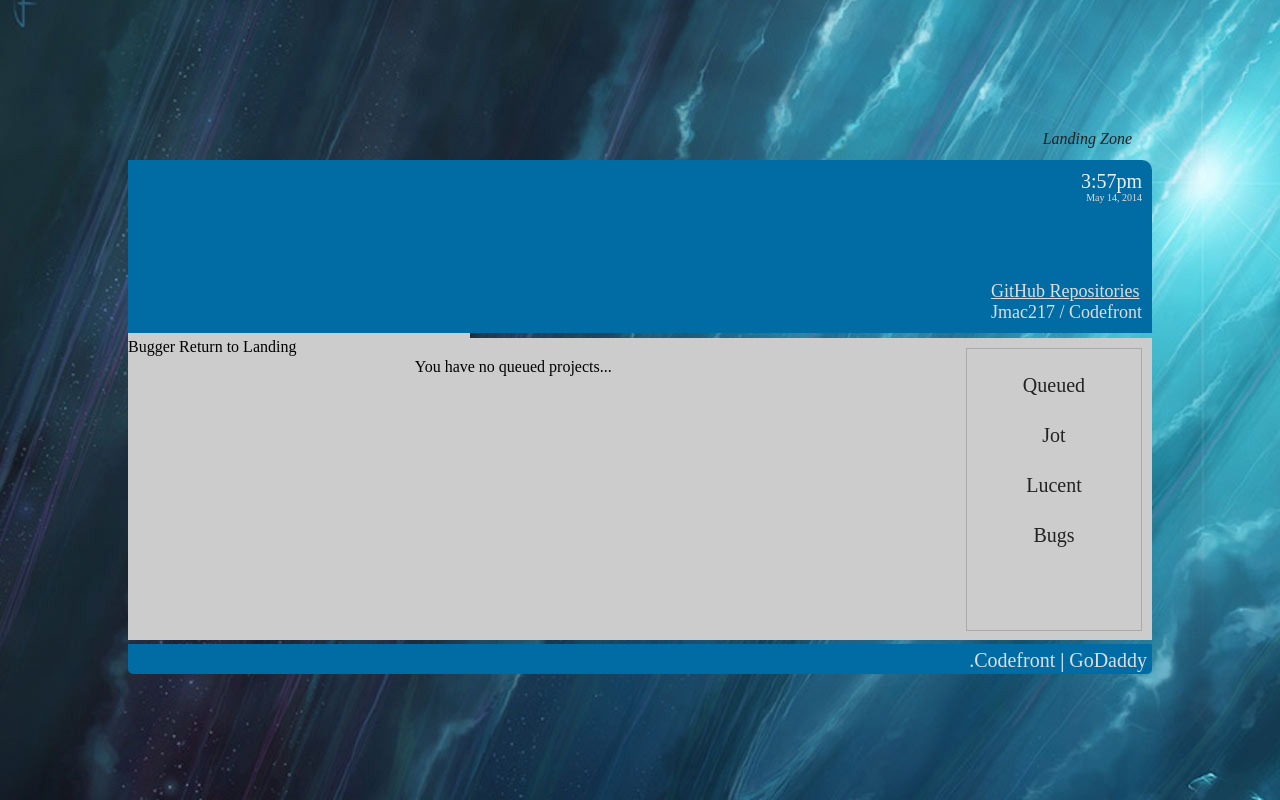
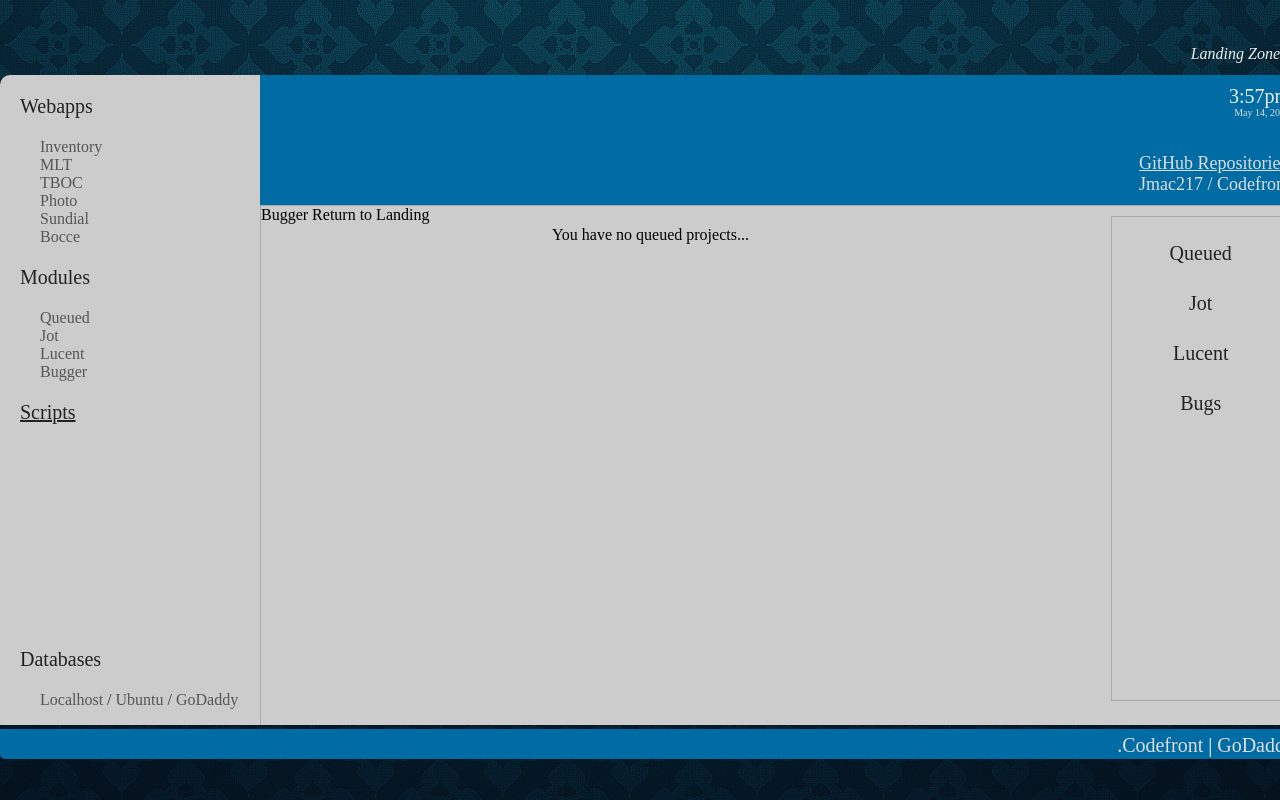
Before and after one commit to Jmac217/landing, a PHP site: page /Jmac217/ in a window 1280 px wide. Run offline with PHP 8.4, Linux system fonts and the light colour scheme; data that the repository does not hold is empty.

Commit message:
Mostly ready to be worked on

```diff
--- a/css/index.css
+++ b/css/index.css
@@ -18,34 +18,34 @@ input[type='button']:hover{cursor:pointer;}
 /* //bugger\\ */
 
 
-body{background-image:url(../res/landing8.jpg);}
+body{background-color:black;background-image:url(../res/landing12.jpg);background-repeat:no-repeat;background-attachment:fixed;background-position:center;}
 p{color:#222;}
 li{color:#333;list-style-type:none;}
 a{text-decoration:none;color:#555;}
 a:hover{color:#222;text-decoration:none;cursor:pointer;}
 
-#title{cursor:pointer;}
-#doc{position:absolute;top:20%;left:10%;width:80%;height:60%;}
+/*#title{cursor:pointer;color:white;}*/
+#doc{position:absolute;margin:auto;top:0px;bottom:0px;left:0px;right:0px;width:1300px;height:650px;}
 
-	#panel{position:absolute;left:0px;top:0px;height:100%;width:33.4%;background-color:#CCC;border-top-left-radius:10px;overflow-y:auto;overflow-x:hidden;}
-		#webapps{position:relative;top:0px;left:0px;width:50%;}
-		#modules{position:absolute;top:0px;right:0px;width:50%;}
+	#panel{position:absolute;left:0px;top:0px;height:100%;width:20%;background-color:#CCC;border-top-left-radius:10px;overflow-y:auto;overflow-x:hidden;}
+		#webapps{position:relative;top:0px;left:0px;width:100%;}
+		#modules{position:relative;top:0px;right:0px;width:100%;}
 		#scripts{position:relative;top:0px;left:0px;width:100%;}
 			.headerLink{text-decoration:underline;color:#222;}
 			.headerLink:hover{text-decoration:underline;color:#222;}
 		#databases{position:absolute;bottom:0px;left:0px;width:100%;}
 
-	#page{position:absolute;top:0px;right:0px;width:66.25%;height:100%;}
-		#header{position:absolute;top:0px;left:0px;height:36%;width:100%;background-color:#016CA4;border-top-right-radius:10px;color:#DDD;}
+	#pages{position:absolute;top:0px;right:0px;width:80%;height:100%;}
+		#header{position:absolute;top:0px;left:0px;height:20%;width:100%;background-color:#016CA4;border-top-right-radius:10px;color:#DDD;}
 			#time{position:absolute;font-size:20px;top:10px;right:10px;color:#EEE;}
 			#date{position:absolute;font-size:10px;top:32px;right:10px;}
-			#title{position:absolute;top:-30px;right:20px;color:#222;}
+			#title{position:absolute;top:-30px;right:20px;color:#EEE;cursor:pointer;}
 			.title{position:relative;left:20px;font-size:20px;}
 			#git{position:absolute;bottom:10px;right:10px;font-size:18px;}
 				.gitlinks a{text-decoration:none;color:#DDD;}
 				.gitlinks a:hover{color:#FFF;text-decoration:none;}
 
-		#body{position:absolute;bottom:0px;left:0px;height:63%;width:100%;background-color:#CCC;}
+		#body{position:absolute;bottom:0px;left:0px;height:80%;width:100%;background-color:#CCC;border-left:solid 1px #AAA;border-top:solid 1px #AAA;-moz-box-sizing:border-box;-webkit-box-sizing:border-box;-ms-box-sizing:border-box;box-sizing:border-box;}
 
 			#default{position:absolute;top:20px;left:35%;}
 
--- a/index.php
+++ b/index.php
@@ -1,7 +1,7 @@
 <html>
 	<head>
 		<link rel='stylesheet' type='text/css' href='css/index.css' />
-		<link rel='shortcut icon' href='res/lz.png' />
+		<link rel='shortcut icon' href='res/pipe-blend.png' />
 		<title>Landing Zone</title>
 	</head>
 	<body>
@@ -10,7 +10,6 @@
 			<span id='title'><i>Landing Zone</i></span>
 
 			<div id='panel'>
-
 				<div id='webapps'>
 					<p class='title'>Webapps</p>
 					<ul>
@@ -34,7 +33,6 @@
 						</li>
 					<ul>
 				</div>
-
 				<div id='modules'>
 					<p class='title'>Modules</p>
 					<ul>
@@ -52,11 +50,9 @@
 						</li>
 					<ul>
 				</div>
-
 				<span id='scripts'>
 					<p class='title'><a href='script' class='headerLink'>Scripts<a></p>
 				</span>
-
 				<div id='databases'>
 					<p class='title'>Databases</p>
 					<ul>
@@ -65,8 +61,8 @@
 						</li><!-- localhost will need to become a dropdown. Listing for  "Work" and "Home", maybe even "Other" that pops up with a IP entry field. Why? Why not. -->
 					</ul>
 				</div>
-
 			</div>
+			<!-- /panel -->
 
 			<div id='pages'>
 
```
Also changed, not shown: res/landing10.jpg (added), res/landing11.jpg (added), res/landing12.jpg (added), res/pipe-blend.png (added), 2 other files.
